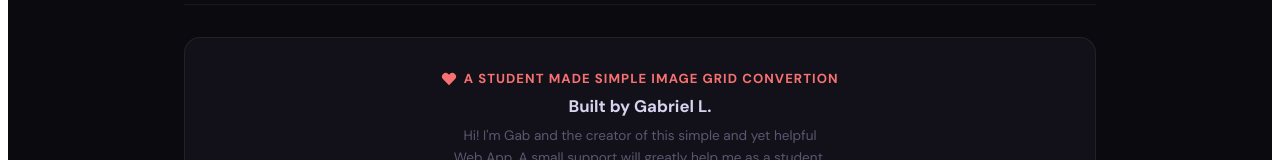
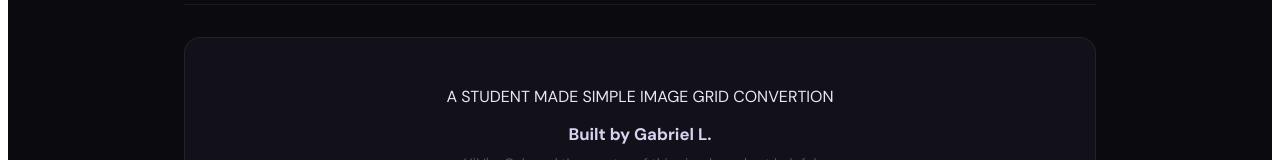
Before and after one commit to Gabriel-sapetin/Image-to-document-generator, a React (Vite) app in the folder frontend/: page / in a window 1280 px wide. Shown: the part 862-1022 px from the top of the page. Built offline with nearby package versions, Linux system fonts and the light colour scheme; no server answers.

Commit message:
Initial commit

```diff
--- a/frontend/src/App.jsx
+++ b/frontend/src/App.jsx
@@ -652,9 +652,10 @@ export default function App() {
 
         {/* Donation */}
         <div style={S.donationCard}>
-          <div style={{ display: 'flex', alignItems: 'center', justifyContent: 'center', gap: '0.4rem', marginBottom: '0.5rem', color: '#f87171', fontSize: '0.82rem', fontWeight: '700', letterSpacing: '0.08em', textTransform: 'uppercase' }}>
-            <Icon.Heart /> A STUDENT MADE SIMPLE IMAGE GRID CONVERTION
-          </div>
+
+        <p>A STUDENT MADE SIMPLE IMAGE GRID CONVERTION </p>
+
+
           <h3 style={{ fontSize: '1.05rem', fontWeight: '700', color: '#d8d4f0', margin: '0 0 0.5rem' }}>Built by Gabriel L.</h3>
           <p style={{ color: '#5a5870', fontSize: '0.85rem', maxWidth: '380px', margin: '0 auto 0.75rem', lineHeight: 1.6 }}>
             Hi! I'm Gab and the creator of this simple and yet helpful Web App. A small support will greatly help me as a student, thank you!
```
